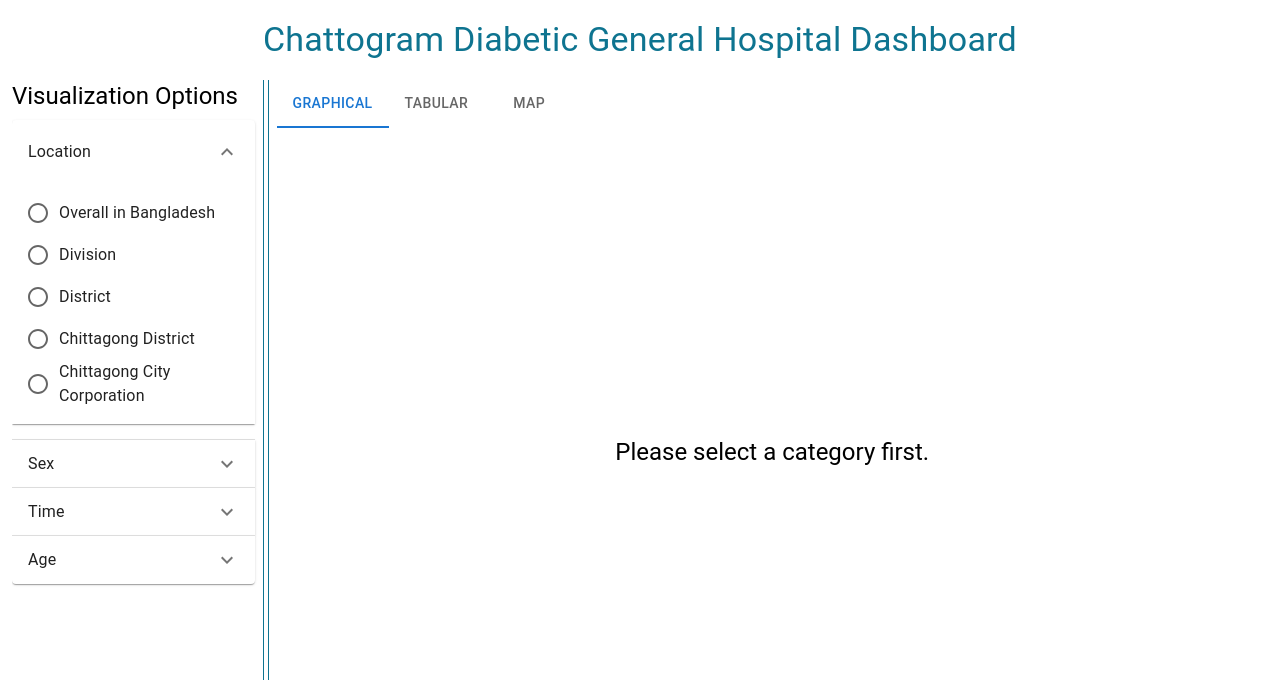
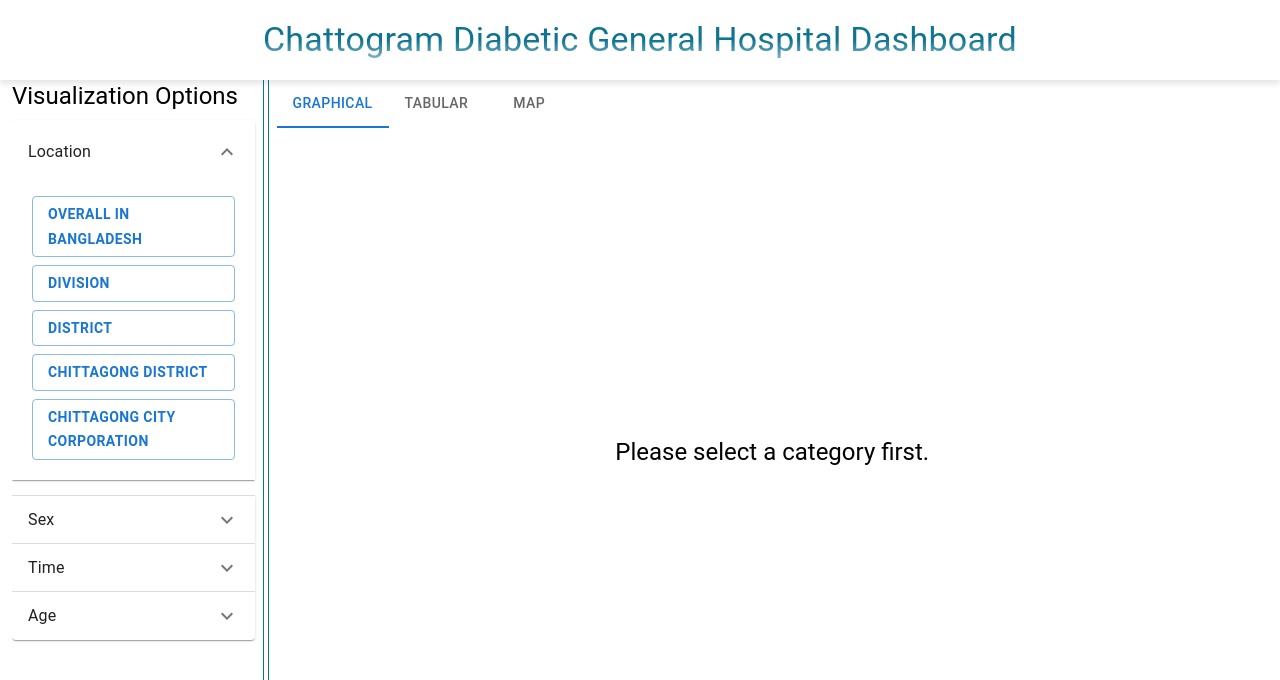
Before and after one commit to Brainless-Loco/cdgh, a React (Create React App) app: page / in a window 1280 px wide. Both pictures are taken after a click on the button "Location". Shown: the top 680 px of the page. Built offline with nearby package versions, Linux system fonts and the light colour scheme.

Commit message:
Minor Update

```diff
--- a/src/components/Home/Home.js
+++ b/src/components/Home/Home.js
@@ -15,6 +15,7 @@ import Tab from '@mui/material/Tab';
 import GraphicalContent from './GraphicalContent';
 import TabularContent from './TabularContent';
 import MapContent from './MapContent';
+import Button from '@mui/material/Button';
 
 
 export default function Home() {
@@ -78,17 +79,28 @@ export default function Home() {
     setSelectedValue(value)
   };
 
+  // Handle selection
+  const handleButtonClick = (value) => {
+    setSelectedValue(value);
+  };
+
   // Recursive renderer for nested levels
   const renderOptions = (levels, parentIndent = 0) => {
     return levels.map((level) => (
-      <div key={level.value} style={{ marginLeft: parentIndent * 20 }}>
-        <FormControlLabel
-          value={level.value}
-          control={<Radio />}
-          label={level.label}
-        />
-        {level.children && renderOptions(level.children, parentIndent + 1)}
-      </div>
+      <Button
+        key={level.value}
+        variant={selectedValue === level.value ? 'contained' : 'outlined'}
+        onClick={() => handleButtonClick(level.value)}
+        sx={{
+          margin: '4px',
+          minWidth: '200px',
+          display: 'block',
+          textAlign: 'left',
+          fontWeight:'bold'
+        }}
+      >
+        {level.label}
+      </Button>
     ));
   };
 
@@ -105,9 +117,29 @@ export default function Home() {
             <title>CDGH | BIKE Lab</title>
             <meta name="description" content="Welcome to the Visualization of CDGH Data by BIKE Lab" />
         </Helmet>
-      <Box className="h-[10vh] flex justify-center items-center">
-        <Typography variant='h4' className='text-cyan-700'>Chattogram Diabetic General Hospital Dashboard</Typography>
-      </Box>
+        <Box
+            className="h-[10vh] flex justify-center items-center"
+            sx={{
+              position: 'relative',
+              backgroundColor: 'white', // Optional: Background color
+              boxShadow: '0px 4px 6px rgba(0, 0, 0, 0.1)', // Optional: Subtle shadow
+              '::after': {
+                content: '""',
+                position: 'absolute',
+                bottom: 0,
+                left: 0,
+                right: 0,
+                height: '40px', // Adjust to control the fog effect height
+                background: 'linear-gradient(to bottom, rgba(255, 255, 255, 0), rgba(255, 255, 255, 1))',
+                pointerEvents: 'none', // Ensures it doesn’t block clicks
+              },
+            }}
+          >
+            <Typography variant="h4" className="text-cyan-700">
+              Chattogram Diabetic General Hospital Dashboard
+            </Typography>
+          </Box>
+
       <Box className="w-full flex h-[90vh] gap-1 px-3">
 
         <Box className="w-1/4 border-r-cyan-700 pr-2 border-r h-[90vh] overflow-y-auto">
```
